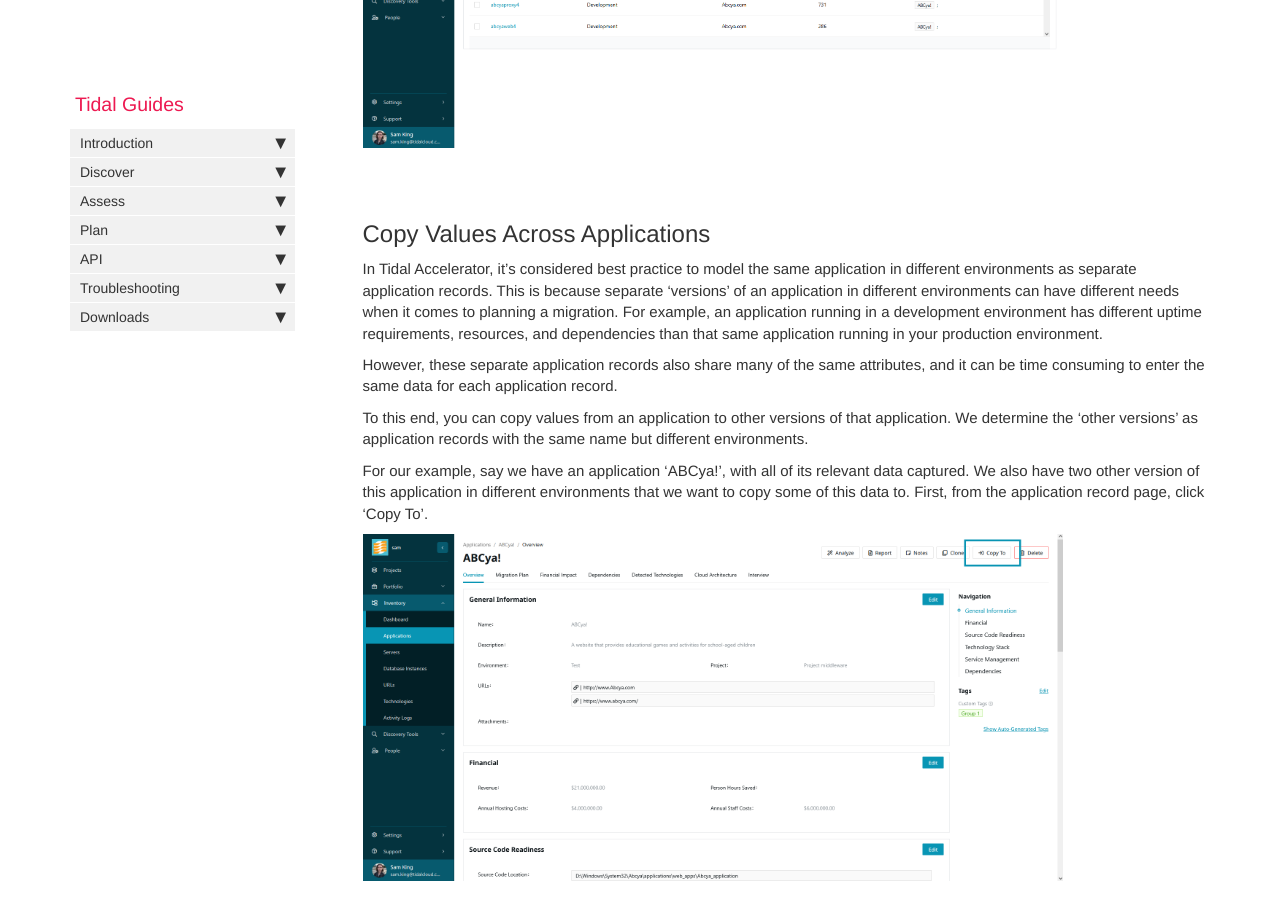
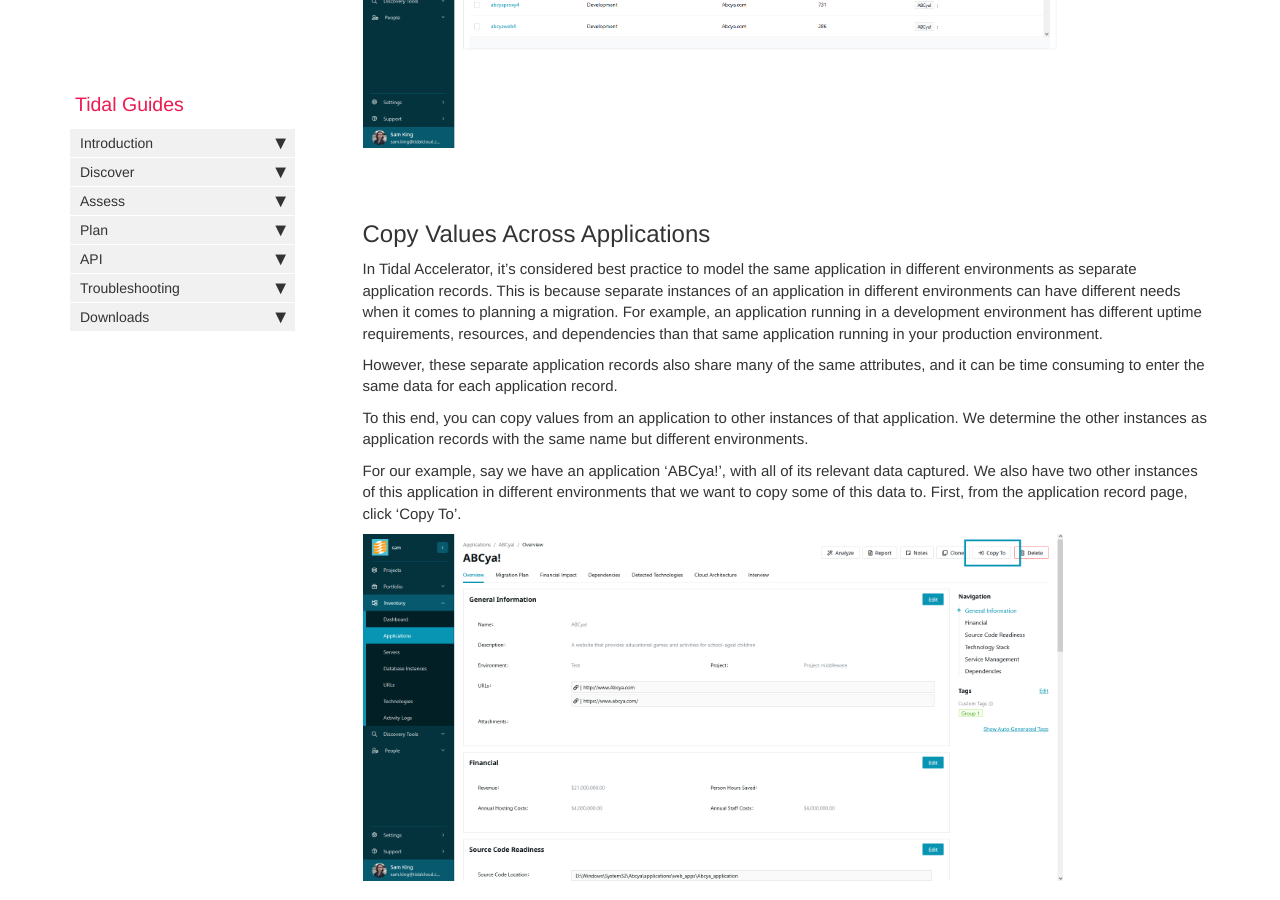
Before and after one commit to tidalmigrations/tidalmigrations.github.io, a Jekyll site: the page built from pages/user guides/bulk_edits.md, in a window 1280 px wide and 900 px high, scrolled down 4407 px. Built offline with Jekyll 4.4.1, drawn with Linux system fonts in a browser that asks for light colours; nearby versions of some CDN libraries; comment, search, counter and statistics services are not loaded.

Commit message:
chore: replaced 'version' nomenclature for sibling apps with 'instance'

```diff
--- a/pages/user guides/bulk_edits.md
+++ b/pages/user guides/bulk_edits.md
@@ -70,13 +70,13 @@ The servers will now be assigned to your selected application.
 
 ## Copy Values Across Applications
 
-In Tidal Accelerator, it's considered best practice to model the same application in different environments as separate application records. This is because separate 'versions' of an application in different environments can have different needs when it comes to planning a migration. For example, an application running in a development environment has different uptime requirements, resources, and dependencies than that same application running in your production environment.
+In Tidal Accelerator, it's considered best practice to model the same application in different environments as separate application records. This is because separate instances of an application in different environments can have different needs when it comes to planning a migration. For example, an application running in a development environment has different uptime requirements, resources, and dependencies than that same application running in your production environment.
 
 However, these separate application records also share many of the same attributes, and it can be time consuming to enter the same data for each application record.
 
-To this end, you can copy values from an application to other versions of that application. We determine the 'other versions' as application records with the same name but different environments.
+To this end, you can copy values from an application to other instances of that application. We determine the other instances as application records with the same name but different environments.
 
-For our example, say we have an application 'ABCya!', with all of its relevant data captured. We also have two other version of this application in different environments that we want to copy some of this data to.
+For our example, say we have an application 'ABCya!', with all of its relevant data captured. We also have two other instances of this application in different environments that we want to copy some of this data to.
 First, from the application record page, click 'Copy To'.
 
 {% include image.html file="copy-apps-1.png" %}
```
